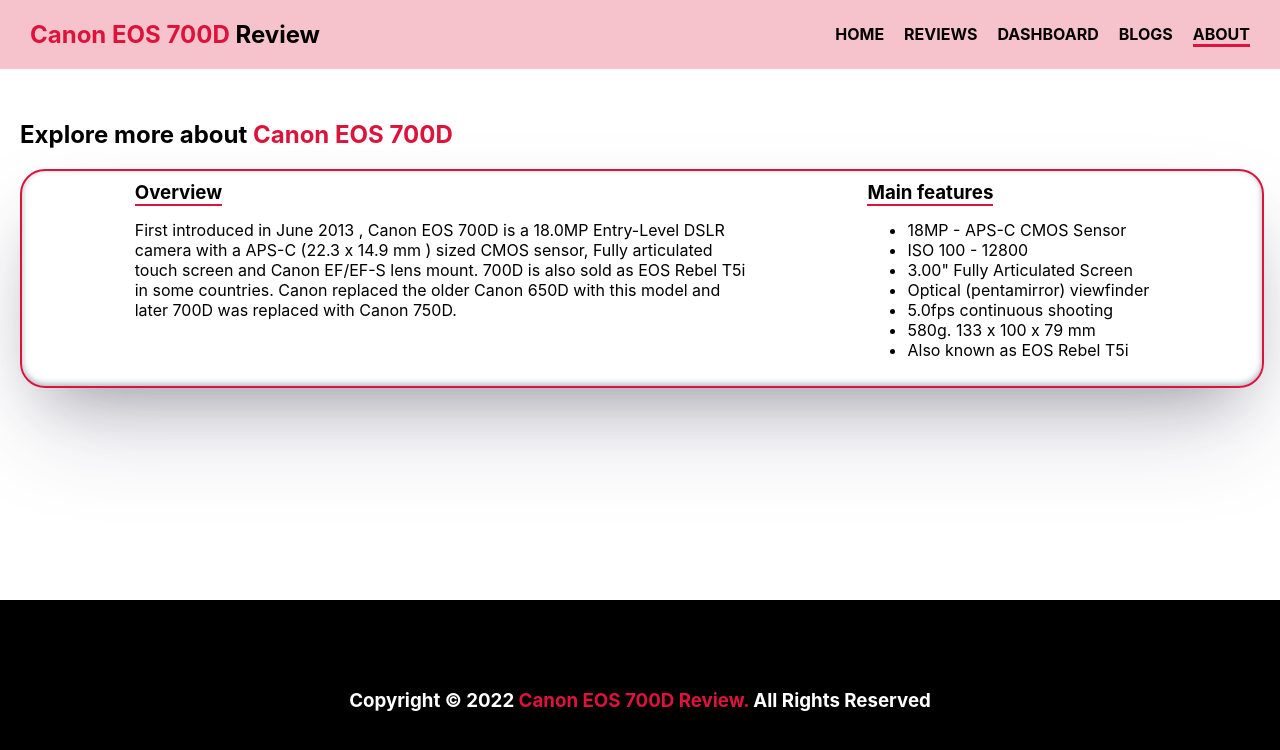
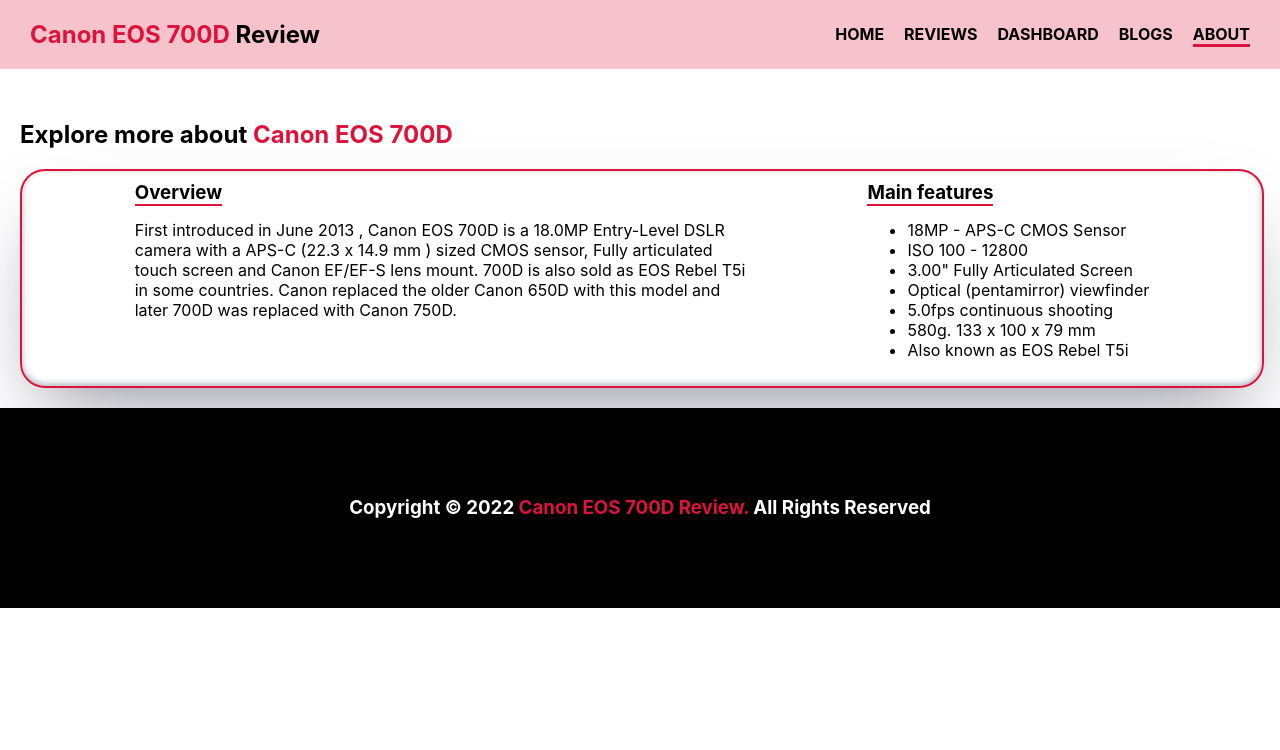
Before and after one commit to Web-Developer-Rakib/canon-eos-700d-review, a React (Create React App) app: page /about in a window 1280 px wide. Shown: the top 750 px of the page. Built offline with nearby package versions, Linux system fonts and the light colour scheme.

Commit message:
Readme file edited

```diff
--- a/src/components/About/About.css
+++ b/src/components/About/About.css
@@ -4,7 +4,6 @@
 .about-section {
   margin-top: 80px;
   padding: 20px;
-  height: 60vh;
 }
 .details {
   display: flex;
--- a/src/components/Footer/Footer.css
+++ b/src/components/Footer/Footer.css
@@ -7,6 +7,7 @@
 }
 .footer-text {
   color: white;
+  text-align: center;
 }
 .footer-logo {
   color: crimson;
```
Also changed, not shown: 1 other file (tests, documents, lock files or other folders).
